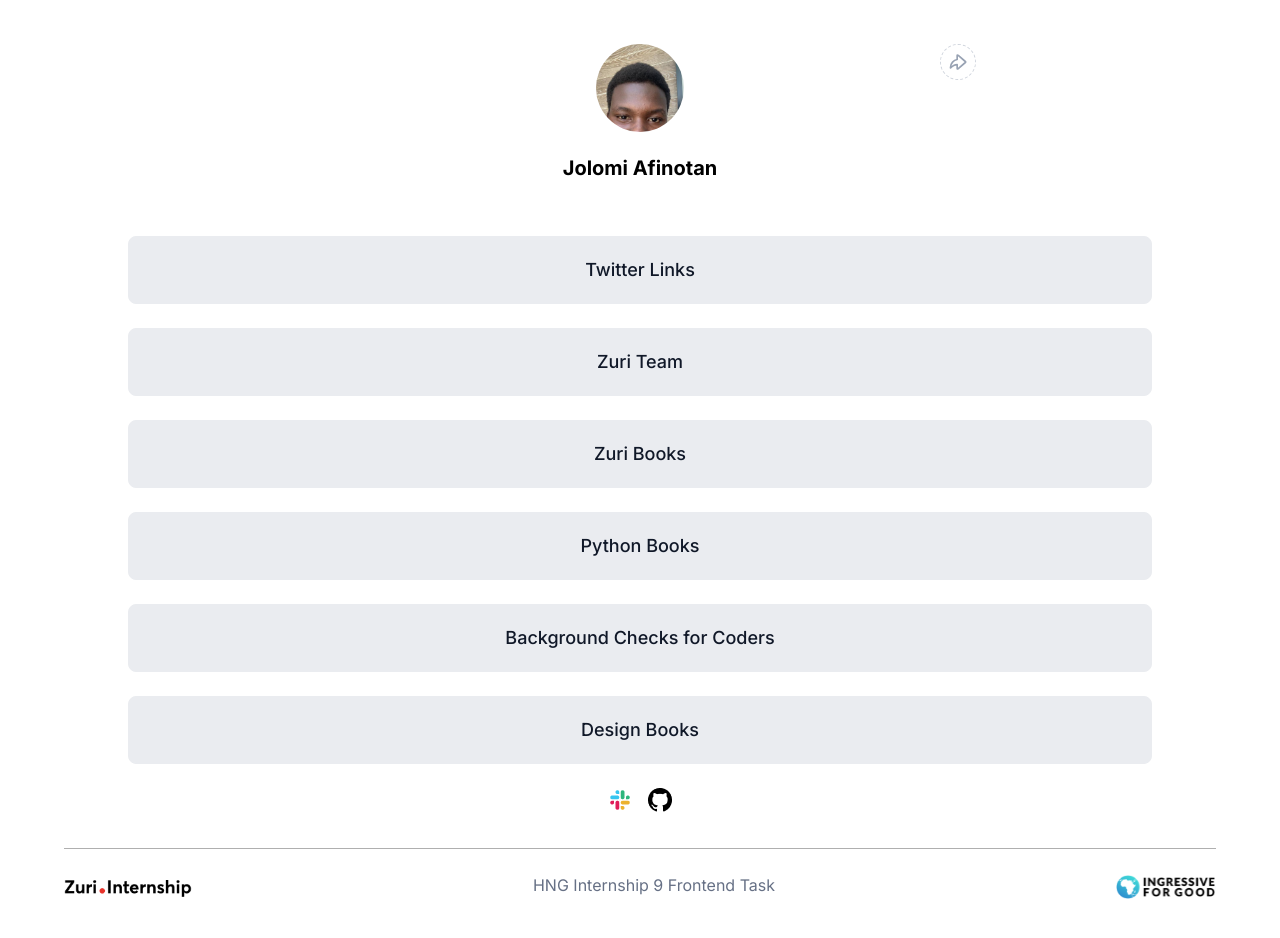
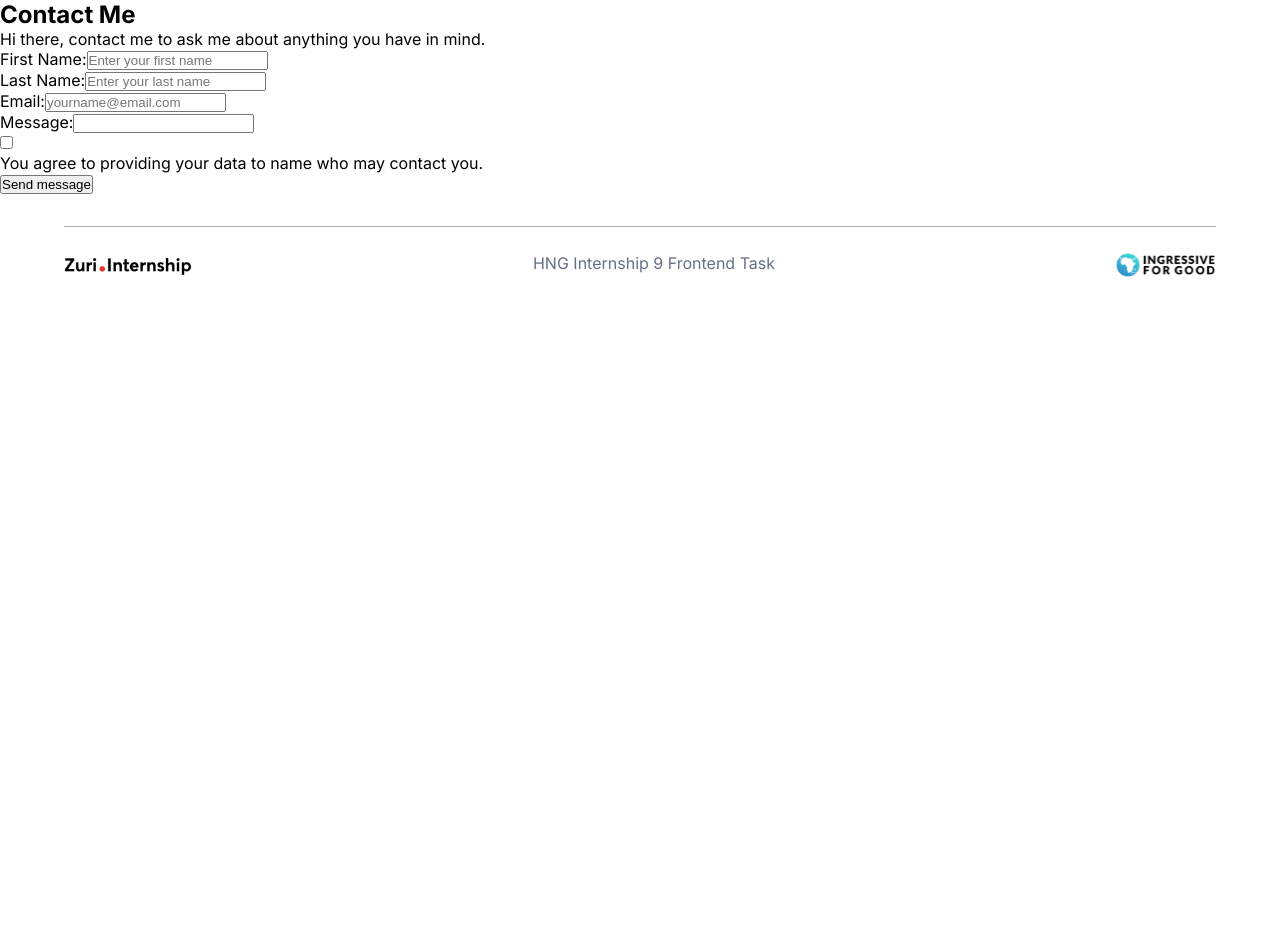
Before and after one commit to jolomi212/hng-1, a React (Create React App) app: page /contact in a window 1280 px wide. Shown: the top 938 px of the page. After the commit the page ends 800 px from the top, so only its background shows below. Built offline with nearby package versions, Linux system fonts and the light colour scheme.

Commit message:
initialize react router

```diff
--- a/src/App.js
+++ b/src/App.js
@@ -1,23 +1,27 @@
 import logo from './logo.svg';
-import './App.css';
+// import './App.css';
+import Profile from './components/profile';
+import Links from './components/links';
+import Contact from './pages/contact';
+import Footer from './components/footer';
+import Home from './pages/home';
+import React from 'react';
+import { BrowserRouter, Routes, Route } from 'react-router-dom'
+
 
 function App() {
   return (
-    <div className="App">
-      <header className="App-header">
-        <img src={logo} className="App-logo" alt="logo" />
-        <p>
-          Edit <code>src/App.js</code> and save to reload.
-        </p>
-        <a
-          className="App-link"
-          href="https://reactjs.org"
-          target="_blank"
-          rel="noopener noreferrer"
-        >
-          Learn React
-        </a>
-      </header>
+    <div className='container'>
+      <BrowserRouter>
+        <section className="content">
+          <Routes>
+            <Route  index element={<Home/>} />
+            <Route path="contact" element={<Contact/>} />
+          </Routes>
+        </section>
+      </BrowserRouter>
+
+      <Footer />
     </div>
   );
 }
--- a/src/index.js
+++ b/src/index.js
@@ -7,17 +7,13 @@ import Links from './components/links';
 import Footer from './components/footer';
 import reportWebVitals from './reportWebVitals';
 
+
 const root = ReactDOM.createRoot(document.getElementById('root'));
 root.render(
-  <React.StrictMode>
-    {/* <App /> */}
-    <Profile />
-    <Links />
-    <Footer />
-  </React.StrictMode>
+
+    <App />
+
 );
 
-// If you want to start measuring performance in your app, pass a function
-// to log results (for example: reportWebVitals(console.log))
-// or send to an analytics endpoint. Learn more: https://bit.ly/CRA-vitals
+
 reportWebVitals();
--- /dev/null
+++ b/src/pages/contact.js
@@ -0,0 +1,44 @@
+import React from 'react'
+
+const Contact = () => {
+    return (
+        <div className='form_container'>
+            <form>
+                <h2>Contact Me</h2>
+                <p className='heading'>Hi there, contact me to ask me about anything you have in mind.</p>
+
+                <div className='name_row'>
+                    <div>
+                        <label>First Name:</label>
+                        <input type="name" placeholder='Enter your first name'/>
+                    </div>
+                    <div>
+                        <label>Last Name:</label>
+                        <input type="name"placeholder='Enter your last name'/>
+                    </div>
+                </div>
+
+                <div className='row'>
+                    <label>Email:</label>
+                    <input type="email" placeholder='yourname@email.com'/>
+                </div>
+
+                <div className='row'>
+                    <label>Message:</label>
+                    <input type="text" className='message_field' placeholder=""/>
+                </div>
+
+                <div className='terms'>
+                    <input type="checkbox" />
+                    <p>You agree to providing your data to name who may contact you.</p>
+                </div>
+
+                <div>
+                    <button>Send message</button>
+                </div>
+            </form>
+        </div>
+    )
+}
+
+export default Contact
--- /dev/null
+++ b/src/pages/home.js
@@ -0,0 +1,14 @@
+import React from 'react'
+import Profile from '../components/profile'
+import Links from '../components/links'
+
+const Home = () => {
+  return (
+    <div>
+        <Profile/>
+        <Links/>
+    </div>
+  )
+}
+
+export default Home
```
Also changed, not shown: package.json (+80 -3 lines), 1 other file (tests, documents, lock files or other folders).
